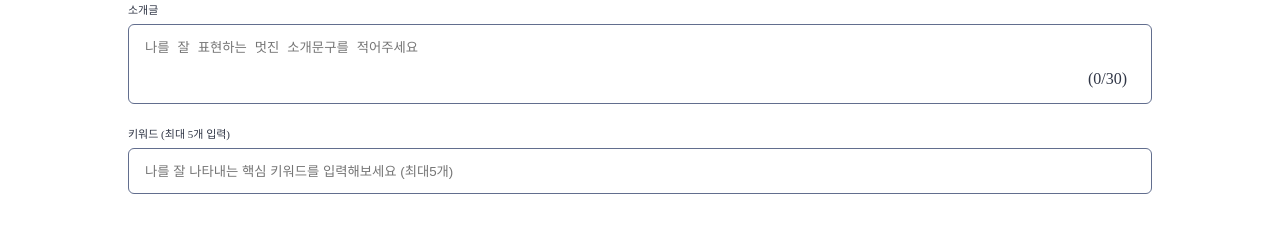
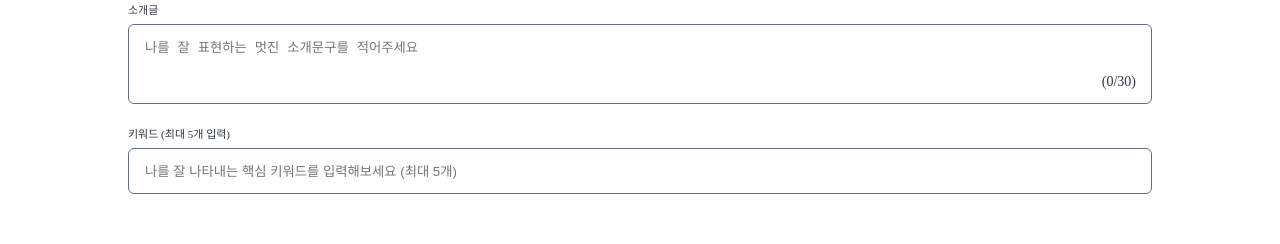
Before and after one commit to starting-front/gunyongbok, a React (Vite) app: page /profile/edit in a window 1280 px wide. Shown: the part 472-716 px from the top of the page. Built offline with nearby package versions, Linux system fonts and the light colour scheme.

Commit message:
Feat: 프로필 설정 페이지 디자인, 기능 일부 수정

```diff
--- a/src/components/Card/FiledJob.tsx
+++ b/src/components/Card/FiledJob.tsx
@@ -77,7 +77,6 @@ const FiledJobWrapper = styled.div`
   border-radius: 3px 3px 0 0;
   border-bottom: 1px solid #e2e4eb;
   cursor: pointer;
-
   &:last-child {
     border: none;
   }
@@ -100,6 +99,7 @@ const FiledJob = () => {
   const updateUserField = (name: string) => {
     setFieldTitle(name);
     setUserField(false);
+    setUserJob(true);
   };
 
   const updateUserJob = (name: string) => {
--- a/src/components/Resume/Profile/ResumeSetProfileForm.tsx
+++ b/src/components/Resume/Profile/ResumeSetProfileForm.tsx
@@ -88,8 +88,9 @@ const ResumeTextarea = styled.textarea`
 const ResumIntroduceTextLength = styled.span<{ $legnthExceed?: boolean }>`
   position: absolute;
   color: ${(props) => (props.$legnthExceed ? "red" : "#303646")};
-  bottom: 20px;
-  right: 25px;
+  bottom: 18px;
+  right: 16px;
+  font-size: 14px;
 `;
 
 const ToggleContainer = styled.div<{ $isPublic?: boolean }>`
@@ -296,7 +297,7 @@ const ResumeSetProfileForm = () => {
 
         <ResumeLabel>키워드 (최대 5개 입력)</ResumeLabel>
         <ResumeInput
-          placeholder="나를 잘 나타내는 핵심 키워드를 입력해보세요 (최대5개)"
+          placeholder="나를 잘 나타내는 핵심 키워드를 입력해보세요 (최대 5개)"
           onChange={(e) => setCurrentKeyword(e.target.value)}
           onKeyDown={handleKeywordInputKeyDown}
           value={currentKeyword}
```
